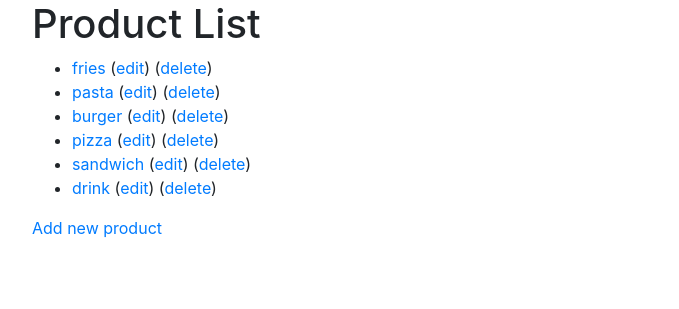
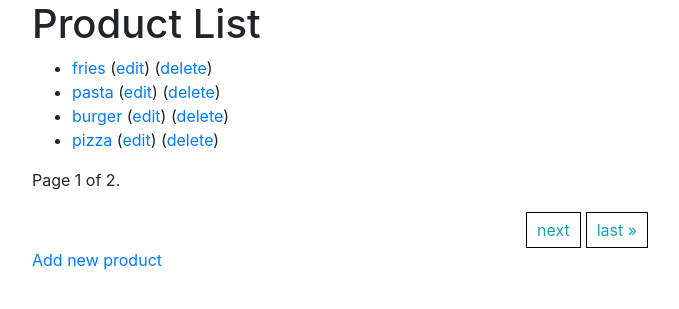
Before and after one commit to Saman010Rubab/custom-forms, a Django app: page /products/ in a window 1280 px wide. Shown: the top 309 px of the page, without its empty margins (53-732 px from the left). Run offline with Django 4.2, Linux system fonts and the light colour scheme; data comes from the database, SQL or seed files in the repository; some libraries are stand-ins or nearby versions.

Commit message:
pagination added

```diff
--- a/formapp/templates/formapp/product_list.html
+++ b/formapp/templates/formapp/product_list.html
@@ -10,5 +10,24 @@
     </li>
     {% endfor %}
 </ul>
+<span class="current">
+    Page {{page_obj.number}} of {{ page_obj.paginator.num_pages }}.
+</span>
+<div class="pagination">
+
+    <span class="step-links">
+        {% if page_obj.has_previous %}
+            <a href="?page=1" class="text-info">&laquo; first</a>
+            <a href="?page={{page_obj.previous_page_number}}"class="text-info">previous</a>
+        {% endif %}
+
+
+
+        {% if page_obj.has_next %}
+            <a href="?page={{ page_obj.next_page_number }}"class="text-info">next</a>
+            <a href="?page={{ page_obj.paginator.num_pages }}"class="text-info">last &raquo;</a>
+        {% endif %}
+    </span>
+</div>
 <a href="{% url 'formapp:product_create' %}">Add new product</a>
 {% endblock %}
--- a/formapp/views.py
+++ b/formapp/views.py
@@ -4,11 +4,14 @@
 from django.views.generic import ListView, DetailView, CreateView, UpdateView, DeleteView
 from .models import Product
 from .forms import ProductForm
+from django.core.paginator import Paginator
+
 
 class ProductListView(ListView):
     model = Product
     template_name = 'formapp/product_list.html'
     context_object_name = 'products'
+    paginate_by = 4
 
 class ProductDetailView(DetailView):
     model = Product
--- a/templates/base_generic.html
+++ b/templates/base_generic.html
@@ -6,6 +6,34 @@
     <meta name="viewport" content="width=device-width, initial-scale=1.0">
     <title>{% block title %}My Project{% endblock %}</title>
     <link rel="stylesheet" href="https://stackpath.bootstrapcdn.com/bootstrap/4.5.2/css/bootstrap.min.css">
+    <style>
+        .pagination {
+            display: flex;
+            justify-content: center;
+            margin-top: 20px;
+        }
+
+        .pagination .step-links {
+            display: flex;
+            gap: 5px;
+        }
+
+        .pagination .step-links a,
+        .pagination .step-links .current {
+            padding: 5px 10px;
+            border: 1px solid black;
+            text-decoration: none;
+            color: dark;
+        }
+
+        {% comment %} .pagination .step-links .current {
+            background-color: red;
+        } {% endcomment %}
+
+        .pagination .step-links a:hover {
+            background-color: dark ;
+        }
+    </style>
 </head>
 <body>
     <div class="container">
```
